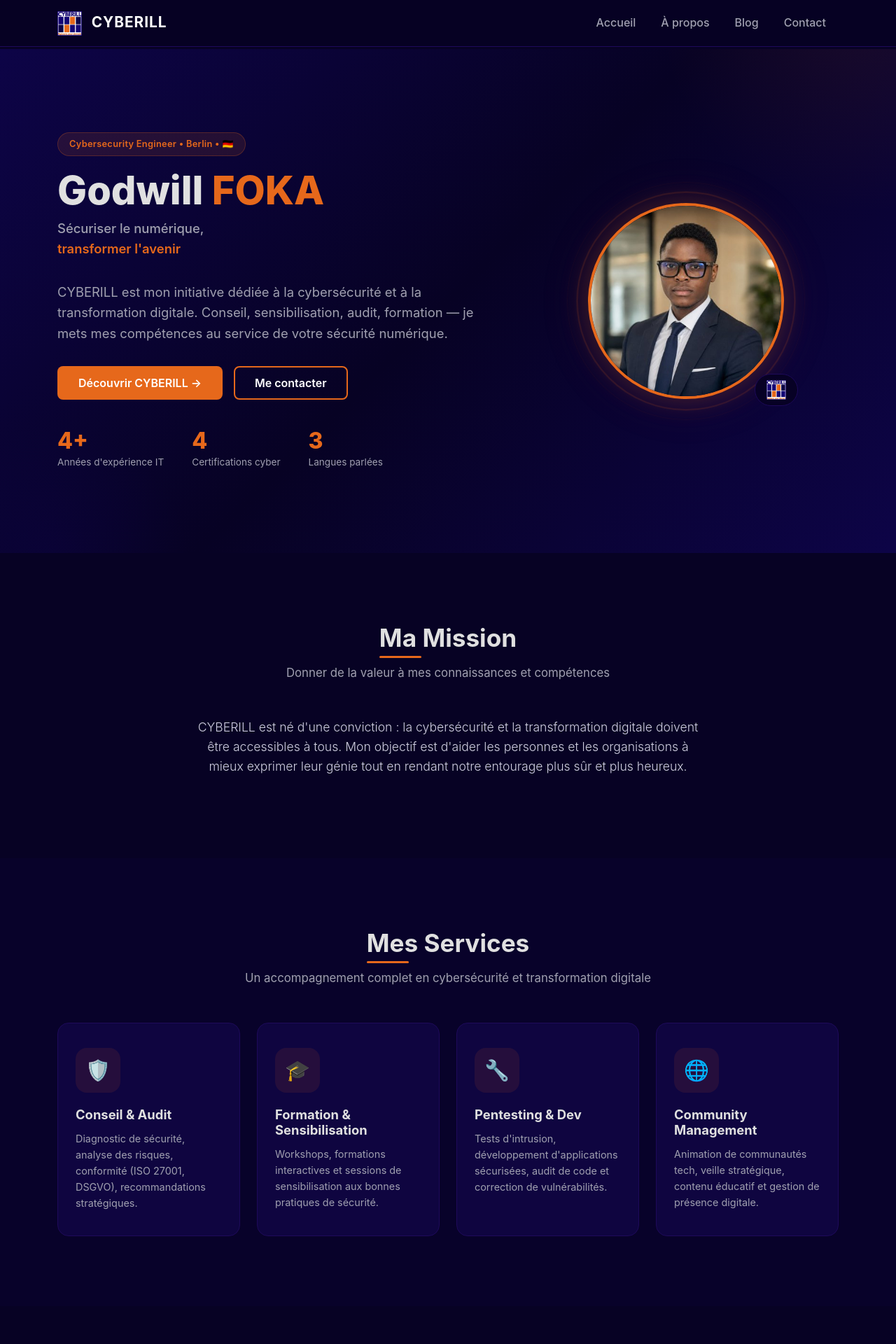
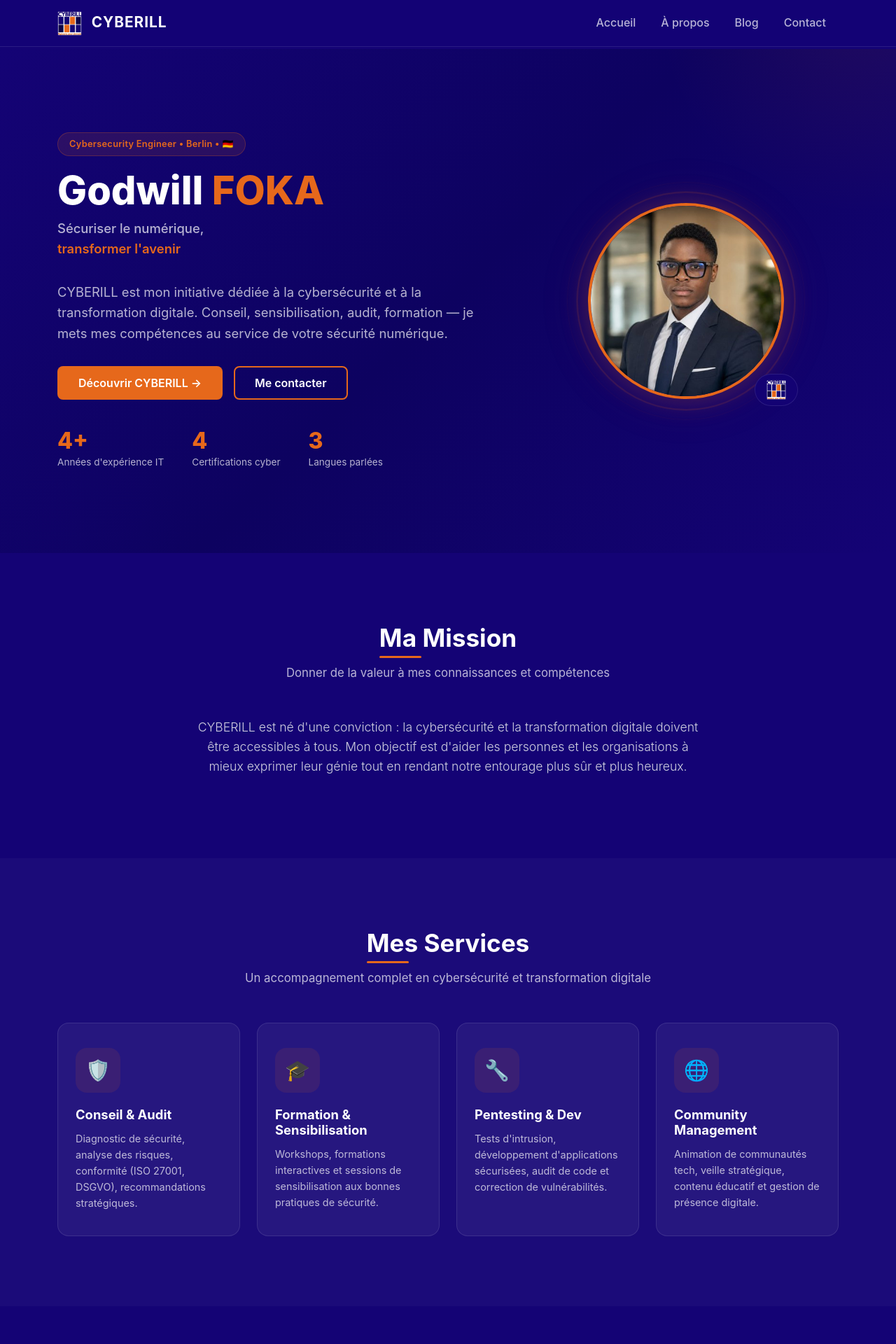
Before and after one commit to GodwillFoka/cyberill, a Django app: page / in a window 1280 px wide. Shown: the top 1920 px of the page at 70% size. Run offline with Django 5.2, Linux system fonts and the light colour scheme.

Commit message:
Simplification palette : indigo #140375 / orange #e6681b / blanc

```diff
--- a/static/css/style.css
+++ b/static/css/style.css
@@ -1,32 +1,26 @@
 /* ============================================
-   CYBERILL — Theme basé sur le logo
-   Couleurs extraites du logo :
-   - Indigo profond : #140375
-   - Indigo foncé   : #0D0447
-   - Orange accent  : #E6681B
-   - Blanc          : #FFFFFF
+   CYBERILL — Palette simplifiée
+   Primaire : #140375 (Indigo) — fond, navbar
+   Accent   : #E6681B (Orange) — CTA, hover, détails
+   Blanc    : #FFFFFF — texte, cartes, bordures
    ============================================ */
 
 :root {
     --primary: #140375;
-    --primary-dark: #0D0447;
-    --primary-light: #1A0599;
     --accent: #E6681B;
     --accent-hover: #D45A10;
-    --dark: #0D0447;
-    --darker: #070224;
-    --text: #E0E0E0;
-    --text-muted: #A0A0B0;
-    --bg-card: #0F0540;
-    --bg-section: #08022A;
-    --border: #1E0A5A;
+    --text: #FFFFFF;
+    --text-muted: rgba(255, 255, 255, 0.7);
+    --border: rgba(255, 255, 255, 0.1);
+    --bg-card: rgba(255, 255, 255, 0.05);
+    --bg-section: rgba(255, 255, 255, 0.03);
 }
 
 * { margin: 0; padding: 0; box-sizing: border-box; }
 
 body {
     font-family: 'Inter', system-ui, -apple-system, sans-serif;
-    background-color: var(--darker);
+    background-color: var(--primary);
     color: var(--text);
     line-height: 1.6;
     padding-top: 70px;
@@ -34,7 +28,7 @@ body {
 
 /* ===== Navigation ===== */
 .navbar {
-    background: rgba(7, 2, 36, 0.95) !important;
+    background: rgba(20, 3, 117, 0.95) !important;
     backdrop-filter: blur(10px);
     border-bottom: 1px solid var(--border);
     padding: 10px 0;
@@ -81,7 +75,7 @@ body {
     min-height: 90vh;
     display: flex;
     align-items: center;
-    background: linear-gradient(135deg, var(--primary-dark) 0%, var(--darker) 50%, var(--primary-dark) 100%);
+    background: linear-gradient(135deg, var(--primary) 0%, #0D0260 50%, var(--primary) 100%);
     position: relative;
     overflow: hidden;
 }
@@ -215,7 +209,7 @@ body {
     position: absolute;
     bottom: 10px;
     right: 0;
-    background: rgba(7, 2, 36, 0.9);
+    background: rgba(20, 3, 117, 0.9);
     border: 1px solid var(--border);
     border-radius: 50px;
     padding: 8px 16px;
```
Also changed, not shown: other parts of static/css/style.css (+10 -24 lines).
